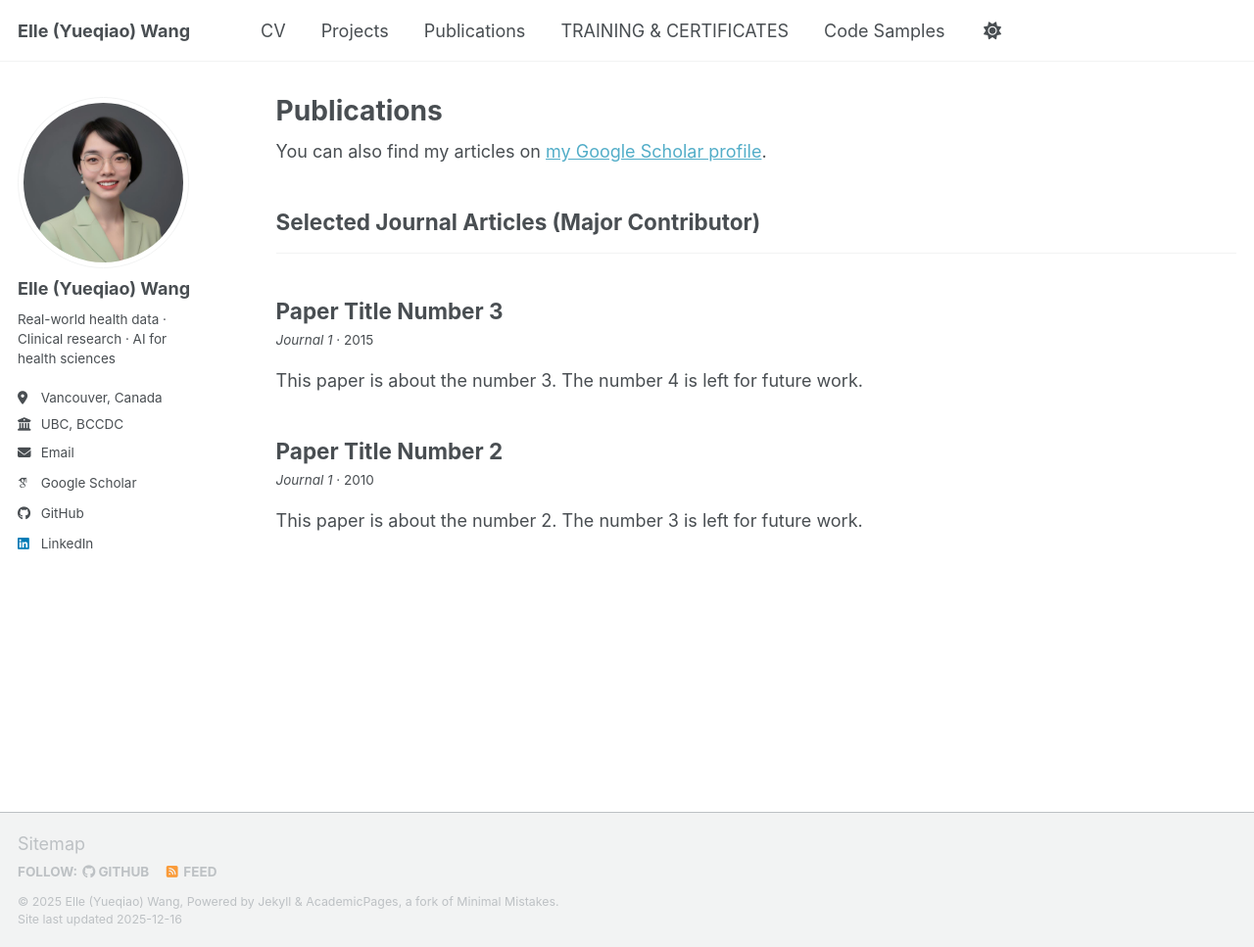
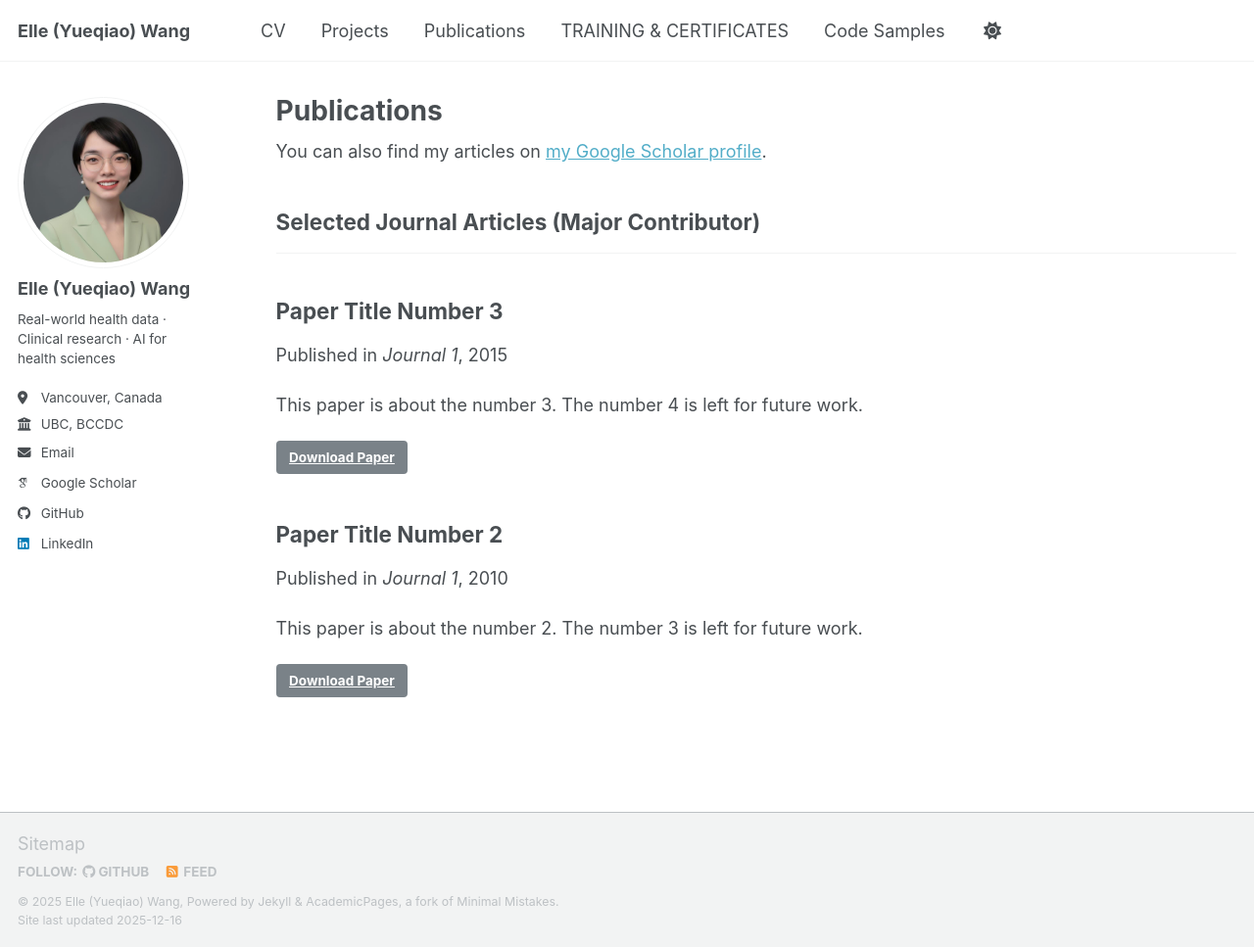
Before and after one commit to elle-y-wang/elle-y-wang.github.io, a Jekyll site: the page built from _pages/publications.html, in a window 1280 px wide and 967 px high. Shown: the whole window at 98% size. Built offline with Jekyll 4.4.1, drawn with Linux system fonts in a browser that asks for light colours; some web fonts are replaced; a script bundle is joined from its source files by our own code; library files that are not in the unit come from our copies.

Commit message:
Update archive-single-nolink.html

```diff
--- a/_includes/archive-single-nolink.html
+++ b/_includes/archive-single-nolink.html
@@ -3,10 +3,15 @@
     {{ post.title | markdownify | remove: "<p>" | remove: "</p>" }}
   </h2>
 
-  {% if post.venue %}
-    <p class="archive__item-excerpt" itemprop="description">
-      <em>{{ post.venue }}</em>
-      {% if post.date %} · {{ post.date | date: "%Y" }}{% endif %}
+  {% if post.collection == 'publications' %}
+    <p>
+      Published in <i>{{ post.venue }}</i>{% if post.date %}, {{ post.date | date: "%Y" }}{% endif %}
+    </p>
+  {% elsif post.venue or post.date %}
+    <p>
+      {% if post.venue %}<i>{{ post.venue }}</i>{% endif %}
+      {% if post.venue and post.date %}, {% endif %}
+      {% if post.date %}{{ post.date | date: "%Y" }}{% endif %}
     </p>
   {% endif %}
 
@@ -15,4 +20,14 @@
       {{ post.excerpt | markdownify }}
     </p>
   {% endif %}
+
+  {%- comment -%}
+    Add a simple "Download Paper" button if paperurl exists.
+    This does NOT depend on permalink/title links.
+  {%- endcomment -%}
+  {% if post.paperurl %}
+    <p>
+      <a class="btn btn--primary" href="{{ post.paperurl }}">Download Paper</a>
+    </p>
+  {% endif %}
 </article>
```
